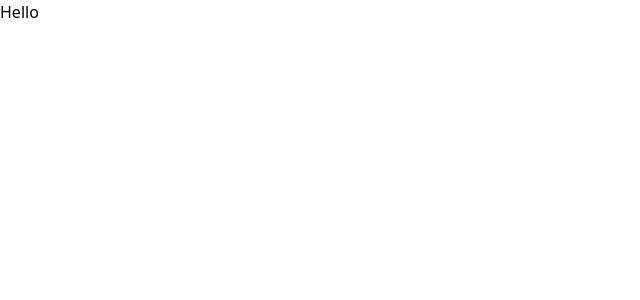
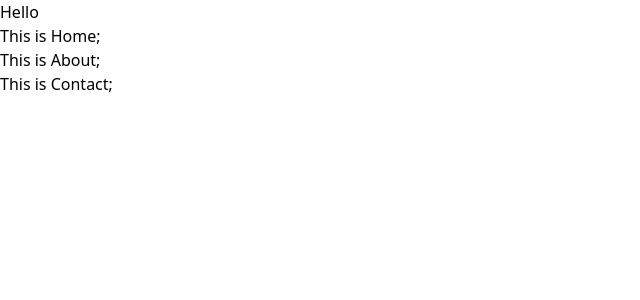
Before and after one commit to monjara/archive-repositories, a React (Create React App) app: page /contact in a window 1280 px wide. Shown: the top 300 px of the page, without its empty margins (0-640 px from the left). Built offline with nearby package versions, Linux system fonts and the light colour scheme.

Commit message:
各ページ準備

```diff
--- a/src/App.js
+++ b/src/App.js
@@ -1,7 +1,15 @@
+import React from "react";
+import {Home, About, Contact} from './pages';
+
 function App() {
-  return (
-      <h1>Hello</h1>
-  );
+    return (
+        <div>
+            <h1>Hello</h1>
+            <Home/>
+            <About/>
+            <Contact/>
+        </div>
+    );
 }
 
 export default App;
--- a/src/layout/index.js
+++ b/src/layout/index.js
@@ -4,6 +4,6 @@ const Layout = () => (
     <div>
         This is Layout
     </div>
-)
+);
 
 export { Layout };
--- a/src/pages/About.js
+++ b/src/pages/About.js
@@ -0,0 +1,9 @@
+import React from "react";
+
+const About = () => (
+    <div>
+        This is About;
+    </div>
+);
+
+export default About;
--- a/src/pages/Contact.js
+++ b/src/pages/Contact.js
@@ -0,0 +1,9 @@
+import React from "react";
+
+const Contact = () => (
+    <div>
+        This is Contact;
+    </div>
+);
+
+export default Contact;
--- a/src/pages/Home.js
+++ b/src/pages/Home.js
@@ -0,0 +1,9 @@
+import React from "react";
+
+const Home = () => (
+    <div>
+        This is Home;
+    </div>
+);
+
+export default Home;
--- /dev/null
+++ b/src/pages/index.js
@@ -0,0 +1,5 @@
+import Home from "./Home";
+import About from "./About";
+import Contact from "./Contact";
+
+export { Home, About, Contact};
```
